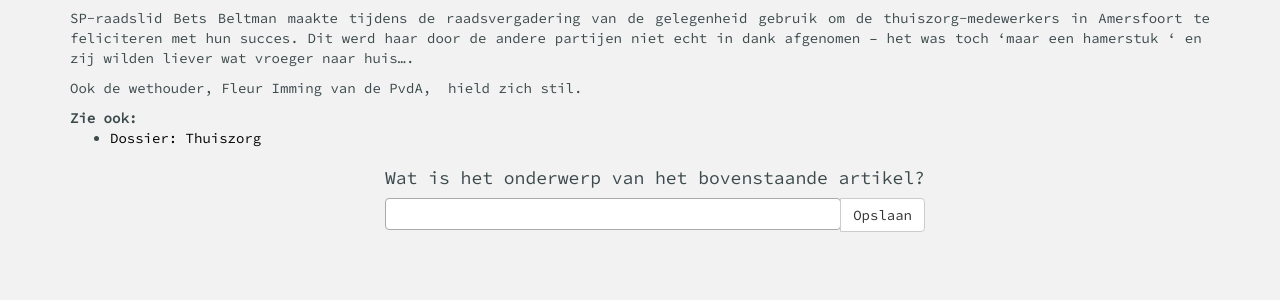
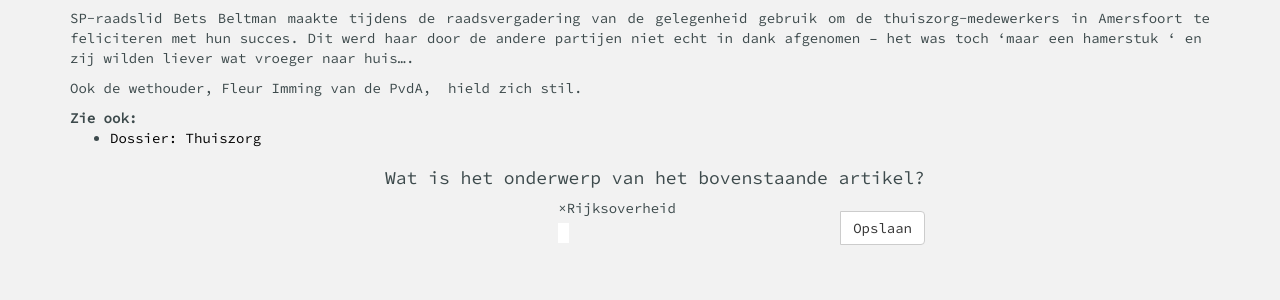
Before and after one commit to Joostrothweiler/politags, a Flask app: page /article in a window 1280 px wide. Shown: the part 228-528 px from the top of the page. Run offline with Flask 2, Linux system fonts and the light colour scheme; data that the repository does not hold is empty; parts of the project's set-up code (start-up, migrations or seed data) failed here and were passed over; some libraries are stand-ins or nearby versions.

Commit message:
beta ui initial page

```diff
--- a/app/static/scripts/politags.js
+++ b/app/static/scripts/politags.js
@@ -29,13 +29,43 @@ let articleObject =
         "type": "Partij"
     };
 
+
+let tags = [
+    {
+        "id": "0",
+        "text": "Rijksoverheid",
+        "selected": true
+    },
+    {
+        "id": "1",
+        "text": "Parlement",
+        "selected": false
+    },
+    {
+        "id": "2",
+        "text": "Eerste kamer",
+        "selected": false
+    },
+    {
+        "id": "3",
+        "text": "Tweede kamer",
+        "selected": false
+    }
+]
+
+
+
 //On opening the website we call the API to receive the question
 $(getQuestion());
 
 $('.js-example').select2({
     width: 'element',
-    // theme: 'bootstrap'
+    theme: 'bootstrap',
+    data: tags
 })
+
+console.dir($('.js-example').select2('data'))
+
 
 
 /**
--- a/app/templates/index.html
+++ b/app/templates/index.html
@@ -1,7 +1,7 @@
 <!DOCTYPE html>
 <html lang="en">
 <head>
-    <title>Bootstrap Example</title>
+    <title>Politags</title>
     <meta charset="utf-8">
     <meta http-equiv="x-ua-compatible" content="ie=edge">
     <title>Poliflw</title>
@@ -10,7 +10,6 @@
 
     <!-- Use http://realfavicongenerator.net/ to generate favicons based on your logo -->
 
-    <link rel="stylesheet" href="https://cdn.datatables.net/buttons/1.2.0/css/buttons.bootstrap.min.css">
     <link rel="stylesheet" href="https://cdn.rawgit.com/novus/nvd3/v1.8.1/build/nv.d3.css">
     <link rel="stylesheet" href="/static/styles/font-awesome.min.css">
     <link rel="stylesheet" href="/static/styles/main.css">
@@ -19,9 +18,10 @@
     <link rel="stylesheet" href="/static/styles/rrssb.css" />
     <link  href="/static/styles/search_embed-datauri.css" media="all" rel="stylesheet" type="text/css">
     <script src="/static/scripts/main.js"></script>
-    <link rel="stylesheet" href="https://cdnjs.cloudflare.com/ajax/libs/select2/4.0.6-rc.0/css/select2.min.css">
+    <link href="https://cdnjs.cloudflare.com/ajax/libs/select2/4.0.6-rc.0/css/select2.min.css" rel="stylesheet" />
+    <link rel="stylesheet" href="https://cdnjs.cloudflare.com/ajax/libs/select2-bootstrap-theme/0.1.0-beta.10/select2-bootstrap.css" />
     <script src="https://cdnjs.cloudflare.com/ajax/libs/select2/4.0.6-rc.0/js/select2.min.js"></script>
-{#    <link rel="stylesheet" href="https://cdnjs.cloudflare.com/ajax/libs/select2-bootstrap-css/1.4.6/select2-bootstrap.min.css">#}
+
 
 
 
@@ -79,13 +79,13 @@
     <div class="col-sm-6">
         <h4>Wat is het onderwerp van het bovenstaande artikel?</h4>
         <div class="input-group">
-            <select class="js-example" name="states[]" multiple="multiple" style="width: 100%">
-                <option value="zorg">Zorg</option>
-                <option value="thuiszorg">Thuiszorg</option>
-                <option value="thuiszorg">Huishoudelijk</option>
+            <select class="js-example form-control" name="states[]" multiple="multiple">
+{#                <option value="zorg">Zorg</option>#}
+{#                <option value="thuiszorg">Thuiszorg</option>#}
+{#                <option value="thuiszorg">Huishoudelijk</option>#}
             </select>
             <span class="input-group-btn">
-                <button class="btn btn-default" type="button">Opslaan</button>
+                <button class="btn btn-default" type="button" style="height: 34px">Opslaan</button>
             </span>
         </div>
     </div>
```
